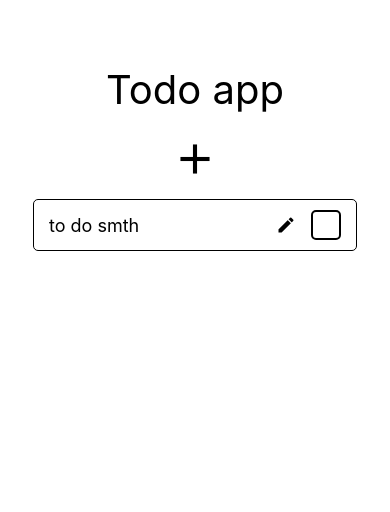
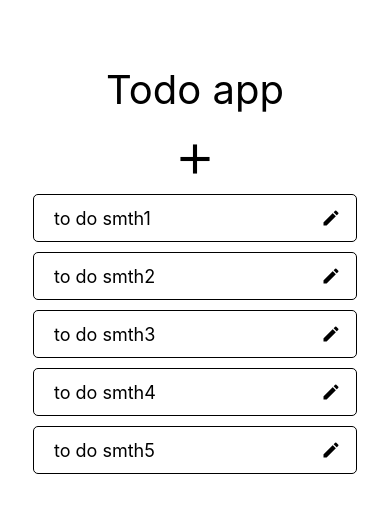
Before and after one commit to zverkovnikita09/TodoApp-React-Native, a React Native app: screen / in a window 390 px wide. Shown: the top 512 px of the page. Built offline with nearby package versions, Linux system fonts and the light colour scheme.

Commit message:
added delete function

```diff
--- a/App.js
+++ b/App.js
@@ -1,16 +1,20 @@
 import { StatusBar } from 'expo-status-bar';
 import React, { useState } from 'react';
-import { StyleSheet, Text, View, FlatList, Modal, TouchableOpacity} from 'react-native';
+import {StyleSheet, Text, View, FlatList, Modal} from 'react-native';
 import ListItem from './components/ListItem';
 import AddFrom from './components/AddForm';
 import AddIcon from './components/AddIcon'
 
 export default function App() {
-  const [modal, setModal] = useState(false)
-  const [id, setId] = useState(2);
+  const [modal, setModal] = useState(false);
+  const [id, setId] = useState(6);
 
   const [tasks, setTasks] = useState([
-    {text: 'to do smth', key: 1, done: false},
+    {text: 'to do smth1', key: 1, done: false},
+    {text: 'to do smth2', key: 2, done: false},
+    {text: 'to do smth3', key: 3, done: false},
+    {text: 'to do smth4', key: 4, done: false},
+    {text: 'to do smth5', key: 5, done: false},
   ])
 
   const onDone =(key)=>{
@@ -30,6 +34,13 @@ export default function App() {
     const tasksUpd = [...tasks, newTask];
     setTasks(tasksUpd);
   }
+
+  const DeleteTask = (key)=>{
+    const idx = tasks.findIndex(el=>el.key === key);
+    const tasksUpd = [...tasks.slice(0,idx), ...tasks.slice(idx+1)];
+    setTasks(tasksUpd);
+  }
+
   const CloseModal =()=>{
     setModal(false);
   }
@@ -45,11 +56,13 @@ export default function App() {
         <AddIcon openModal={()=>setModal(true)}/>
 
         <View style={styles.listWrapper}>
-        <FlatList style={styles.list} data={tasks} renderItem={({item})=>(
-          <ListItem el={item} onDone={onDone}/>
-        )}/>
+          <FlatList
+          style={styles.list}
+          data={tasks}
+          renderItem={({item})=>(<ListItem el={item} onDone={onDone} deleteTask={DeleteTask}/>)}
+          ItemSeparatorComponent={() => <View style={{height: 10}}/>}
+          />
         </View>
-
       <StatusBar style="auto" />
     </View>
   );
--- a/components/AddForm.jsx
+++ b/components/AddForm.jsx
@@ -20,7 +20,7 @@ export default function AddFrom ({closeModal,AddTask}){
                         <Text style={{fontSize: 22, textAlign: 'center'}}>Add new task</Text>
                         <TextInput onChangeText={setText} placeholder="type your task" style={style.input}/>
                         <TouchableOpacity onPress={onConfirm} style={style.addBtn}>
-                            <Text style={style.btnText}>Add Text</Text>
+                            <Text style={style.btnText}>Add Task</Text>
                         </TouchableOpacity>
                     </View>
                 </TouchableWithoutFeedback>
--- a/components/ListItem.jsx
+++ b/components/ListItem.jsx
@@ -1,44 +1,77 @@
-import React, {useRef} from 'react';
-import {Animated, StyleSheet, Text, View, TouchableOpacity, Pressable} from 'react-native';
-import {MaterialIcons} from '@expo/vector-icons';
+import React, { useRef, useState } from 'react';
+import { Animated, StyleSheet, Text, View, TouchableOpacity, Pressable} from 'react-native';
+import { MaterialIcons, AntDesign } from '@expo/vector-icons';
 
-export default function ListItem ({el,onDone}){
-    const {text, done, key} = el;
+export default function ListItem({ el, onDone, deleteTask}) {
+    const { text, done, key } = el;
     const pressAnim = useRef(new Animated.Value(1)).current;
+    const deleteAnimVal = useRef(new Animated.Value(0)).current;
+    const [overlay, setOverlay] = useState(false);
 
-    const pressAnimIn = () => {
-        Animated.timing(pressAnim, {
+    const pressAnimIn = (arg) => {
+        Animated.timing(arg, {
             toValue: 0.9,
             duration: 200,
             useNativeDriver: true
         }).start();
     };
 
-      const pressAnimOut = () => {
-        Animated.timing(pressAnim, {
+    const pressAnimOut = (arg) => {
+        Animated.timing(arg, {
             toValue: 1,
             duration: 150,
             useNativeDriver: true
         }).start();
     };
 
-    return(
-        <Pressable onPressIn={pressAnimIn} onPressOut={pressAnimOut} onPress={()=>onDone(key)} disabled={done}>
-            <Animated.View style={[{transform: [{scale: pressAnim}]},style.itemContainer]}>
-                <Text style={[style.task, {textDecorationLine: done ? 'line-through' : 'none'}]}>{text}</Text>
-                <View style={style.buttons}>
+    const onDeleteAnim = (key)=>{
+        setOverlay(false);
+        Animated.timing(deleteAnimVal, {
+            toValue: 100,
+            duration: 350,
+            useNativeDriver: true
+        }).start(()=>deleteTask(key));
+
+    }
+    const longPress =()=>{
+        setOverlay(true);
+    }
+
+    const onDeleteTranslate = deleteAnimVal.interpolate({inputRange: [0, 100], outputRange: [0, -350]})
+    const onDeleteOpacity = deleteAnimVal.interpolate({inputRange: [0, 70], outputRange: [1, 0]})
+
+    return (
+        <Pressable onPressIn={()=>pressAnimIn(pressAnim)} onPressOut={()=>pressAnimOut(pressAnim)} onPress={() => onDone(key)} disabled={overlay} onLongPress={longPress}>
+            <Animated.View style={{ transform: [{ scale: pressAnim }] }}>
+
+                <View style={[style.overlay,{display: overlay ? 'flex' : 'none'}]}>
+                    <Pressable onPress={()=>onDeleteAnim(key)}>
+                        <AntDesign
+                        name='delete'
+                        size={30}
+                        style={{ textAlign: "center"}}
+                        color='white'
+                        />
+                    </Pressable>
+                </View>
+
+                <Animated.View style={[style.itemContainer,{transform: [{translateX: onDeleteTranslate}], opacity: onDeleteOpacity}]}>
+                    <View style={style.done}>
+                        {!done ? null :
+                            (<MaterialIcons name='done' size={30} style={{ textAlign: "center", marginTop: -3, color: 'green' }} />)}
+                    </View>
+
+                    <View style={[{ marginLeft: done ? 0 : 10 }, style.inner]}>
+                        <Text style={[style.task, { textDecorationLine: done ? 'line-through' : 'none' }]}>{text}</Text>
                         <TouchableOpacity style={style.edit}>
                             <MaterialIcons
                                 name='edit'
                                 size={20}
-                            style={{textAlign:"center"}}
+                                style={{ textAlign: "center" }}
                             />
                         </TouchableOpacity>
-                    <TouchableOpacity style={[style.done, {borderColor: done ? 'transparent' : 'black'}]} onPress={()=>{onDone(key)}}>
-                        {!done ? null :
-                        (<MaterialIcons name='done' size={30} style={{textAlign:"center",marginTop: -3, color: 'green'}}/>)}
-                    </TouchableOpacity>
                     </View>
+                </Animated.View>
             </Animated.View>
         </Pressable>
     )
@@ -47,35 +80,41 @@ export default function ListItem ({el,onDone}){
 const style = StyleSheet.create({
     itemContainer: {
         flexDirection: 'row',
-        justifyContent: 'space-between',
         alignItems: 'center',
         width: '100%',
-        paddingVertical: 10,
-        paddingHorizontal: 15,
+        paddingVertical: 8,
+        paddingHorizontal: 10,
         borderWidth: 1,
         borderRadius: 5,
         borderColor: 'black',
-        marginVertical: 5,
+    },
+    inner: {
+        flexDirection: 'row',
+        flex: 1,
+        alignItems: 'center',
+    },
+    overlay:{
+        height: '100%',
+        width: '100%',
+        backgroundColor: 'rgba(255, 0, 0, 0.9)',
+        position: 'absolute',
+        top: 0,
+        left: 0,
+        alignItems: 'center',
+        justifyContent: 'center',
+        borderRadius: 5,
+        zIndex: 2
     },
     task: {
         fontSize: 18,
         flex: 1
     },
     done: {
-        width: 30,
-        height: 30,
-        borderWidth: 2,
-        borderRadius: 5,
-        justifyContent: 'center'
-    },
-    buttons: {
-        flexDirection: 'row',
-        marginLeft: 10,
+        justifyContent: 'center',
     },
     edit: {
         width: 30,
         height: 30,
-        marginRight: 10,
         justifyContent: 'center'
     }
 });
```
Also changed, not shown: 2 other files (tests, documents, lock files or other folders). Lines whose indentation alone changed are shown as unchanged.
